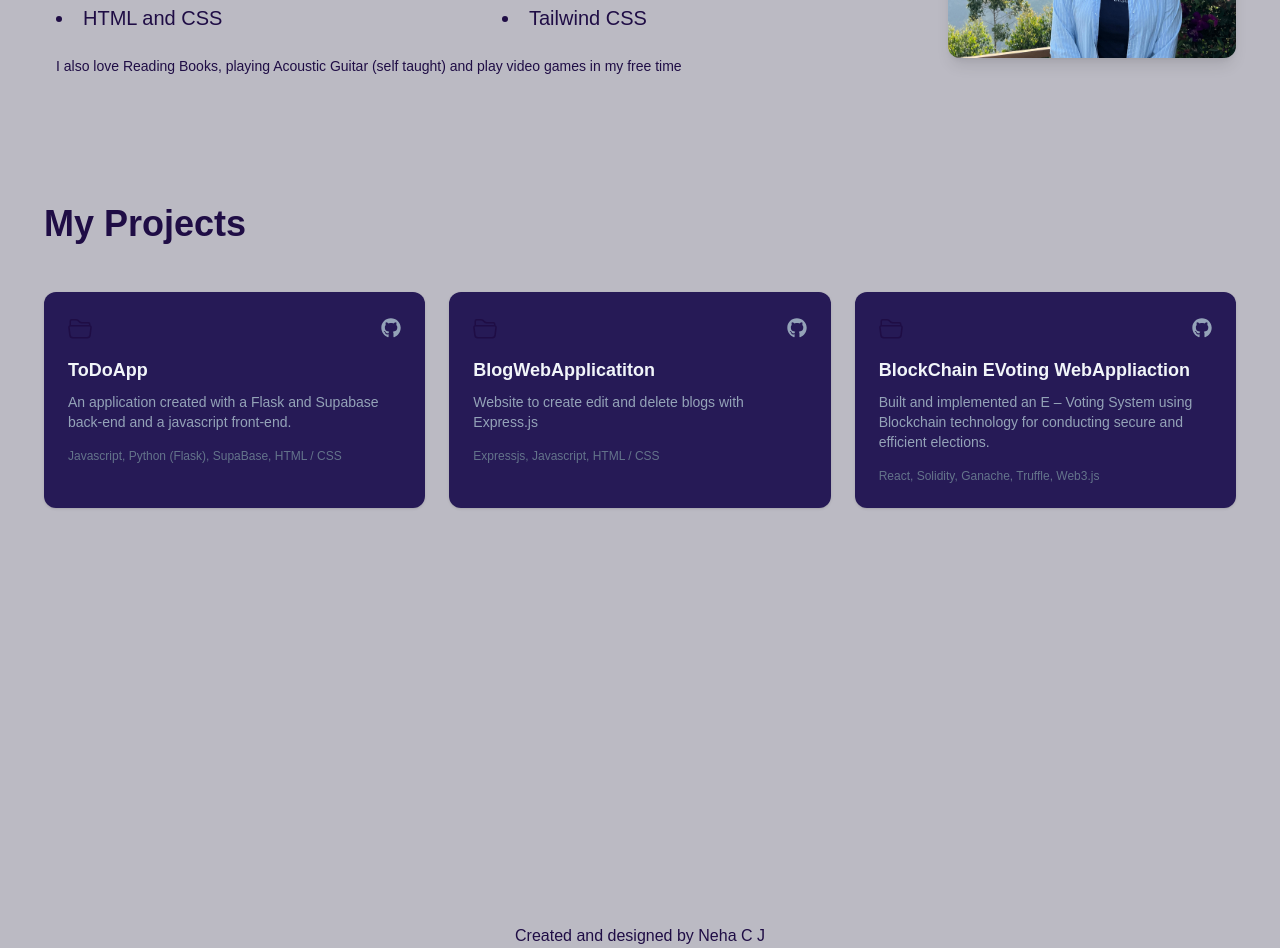
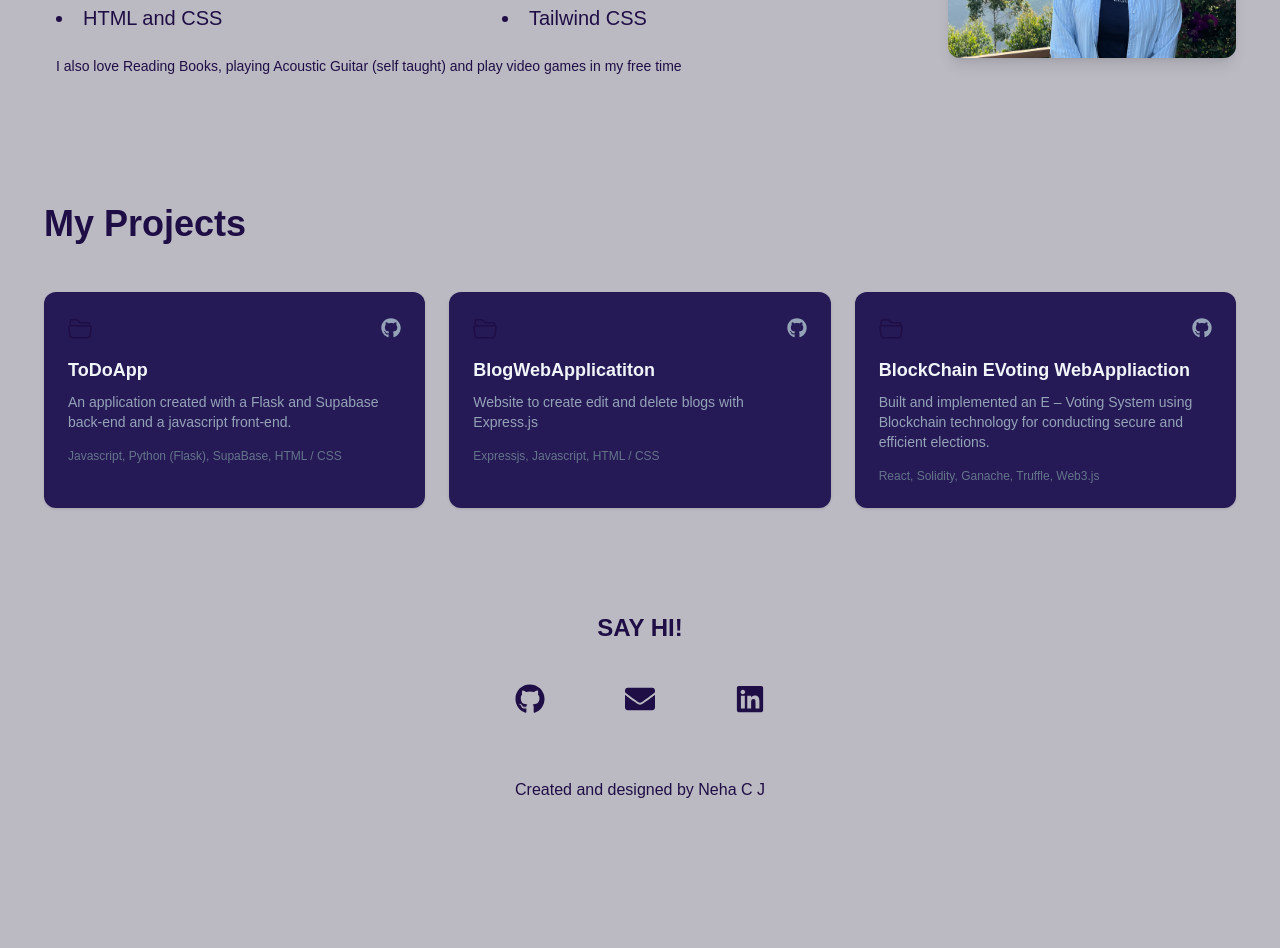
Before and after one commit to neha-cj/MyPortfolio, a React (Vite) app: page / in a window 1280 px wide. Shown: the part 860-1808 px from the top of the page. After the commit the page ends 1662 px from the top, so only its background shows below. Built offline with nearby package versions, Linux system fonts and the light colour scheme.

Commit message:
update contact

```diff
--- a/src/App.jsx
+++ b/src/App.jsx
@@ -1,4 +1,4 @@
-import { FaGithub } from "react-icons/fa";
+import { FaGithub, FaLinkedin, FaEnvelope} from "react-icons/fa";
 import { BsFolder2Open } from "react-icons/bs";
 const projects = [
   {
@@ -81,7 +81,7 @@ function App() {
       </div>
 
       {/* Projects Section*/}
-      <section className="px-6 py-20 min-h-screen">
+      <section className="px-6 py-20">
         <h2 className="text-4xl font-bold mb-12">My Projects</h2>
         <div className="max-w-30 grid gap-6 grid-cols-1 lg:grid-cols-3 ">
           {projects.map((project, index) => (
@@ -108,8 +108,28 @@ function App() {
         </div>
       </section>
 
+      {/*Contact*/}
+      <section className="px-6 py-6">
+        <h3 className="text-2xl font-semibold text-center">SAY HI!</h3>
+        <div className="mt-10 flex justify-center space-x-20 ">
+          <a href="https://github.com/neha-cj" target="_blank" rel="noopener noreferrer"
+            className="text-3xl hover:text-[#1e8186] transition-transform transform hover:scale-110"
+          ><FaGithub />
+          </a>
+          <a
+            href="cjneha890@gmail.com"
+            className="text-3xl font-medium hover:text-[#1e8186] transition-transform transform hover:scale-110"
+          ><FaEnvelope />
+          </a>
+          <a href="https://linkedin.com/in/neha-c-j-85b37b256/4" target="_blank" rel="noopener noreferrer"
+            className="text-3xl hover:text-[#1e8186] transition-transform transform hover:scale-110"
+          ><FaLinkedin />
+          </a>
+        </div>
+      </section>
+
       {/*footer*/}
-      <footer className=" flex flex-row items-center justify-center">
+      <footer className=" flex flex-row items-center justify-center mt-10">
           <p>Created and designed by Neha C J</p>
       </footer>
     </>
```
